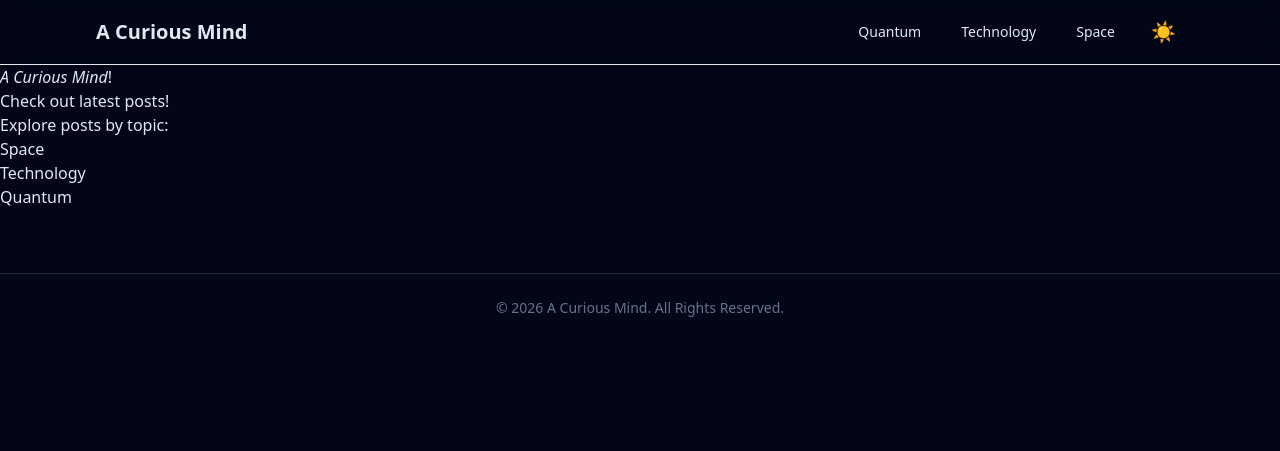
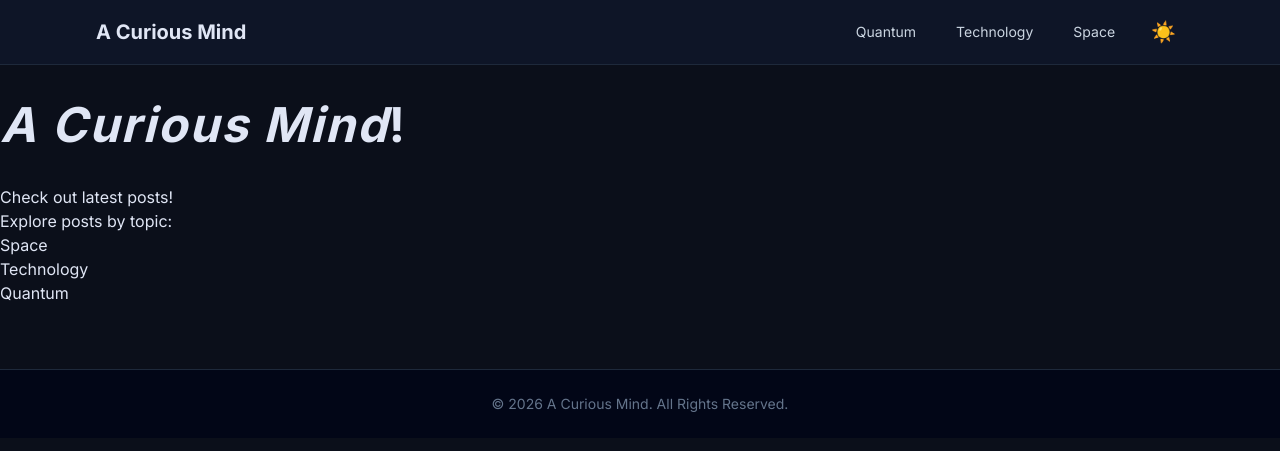
Before and after one commit to onehl7/onehl7.github.io, a Jekyll site: the page built from backupindex.md, in a window 1280 px wide. Shown: the top 451 px of the page. Built offline with Jekyll 4.4.1, drawn with Linux system fonts in a browser that asks for light colours; nearby versions of some CDN libraries.

Commit message:
Complete light/dark mode setup -update footer

```diff
--- a/_includes/footer.html
+++ b/_includes/footer.html
@@ -1,5 +1,5 @@
-<footer class="bg-slate-950 border-t border-slate-800 mt-16">
-  <div class="max-w-6xl mx-auto py-6 px-4 sm:px-6 lg:px-8 text-center text-sm text-slate-500">
+<footer class="site-footer mt-16">
+  <div class="max-w-6xl mx-auto py-6 px-4 sm:px-6 lg:px-8 text-center text-sm">
     <p>&copy; {{ "now" | date: "%Y" }} A Curious Mind. All Rights Reserved.</p>
   </div>
 </footer>
--- a/_includes/navigation.html
+++ b/_includes/navigation.html
@@ -1,3 +1,6 @@
+<!-- Load our custom CSS with Jekyll's native cache-busting -->
+<link rel="stylesheet" href="{{ '/assets/css/custom.css' | relative_url }}?v={{ site.time | date: '%s' }}">
+
 <header class="nav-header backdrop-blur-md sticky top-0 z-50 border-b">
   <nav class="max-w-6xl mx-auto px-4 sm:px-6 lg:px-8">
     <div class="flex items-center justify-between h-16">
--- a/assets/css/custom.css
+++ b/assets/css/custom.css
@@ -15,6 +15,9 @@
   --table-header-bg: #f1f5f9;
   --table-header-text: #0f172a;
   --table-header-border: #3b82f6;
+  --footer-bg: #f8fafc;
+  --footer-border: #e2e8f0;
+  --footer-text: #64748b;
 }
 
 :root[data-theme="dark"] {
@@ -32,6 +35,9 @@
   --table-header-bg: #0f172a;
   --table-header-text: #ffffff;
   --table-header-border: #5eead4;
+  --footer-bg: #020617;
+  --footer-border: #1e293b;
+  --footer-text: #64748b;
 }
 
 body {
@@ -65,3 +71,10 @@ h1 {
   color: var(--nav-text);
   transition: color 0.2s ease;
 }
+
+/* Footer custom styles */
+.site-footer {
+  background-color: var(--footer-bg);
+  border-top: 1px solid var(--footer-border);
+  color: var(--footer-text);
+}
```
Also changed, not shown: Gemfile.rb (deleted).
